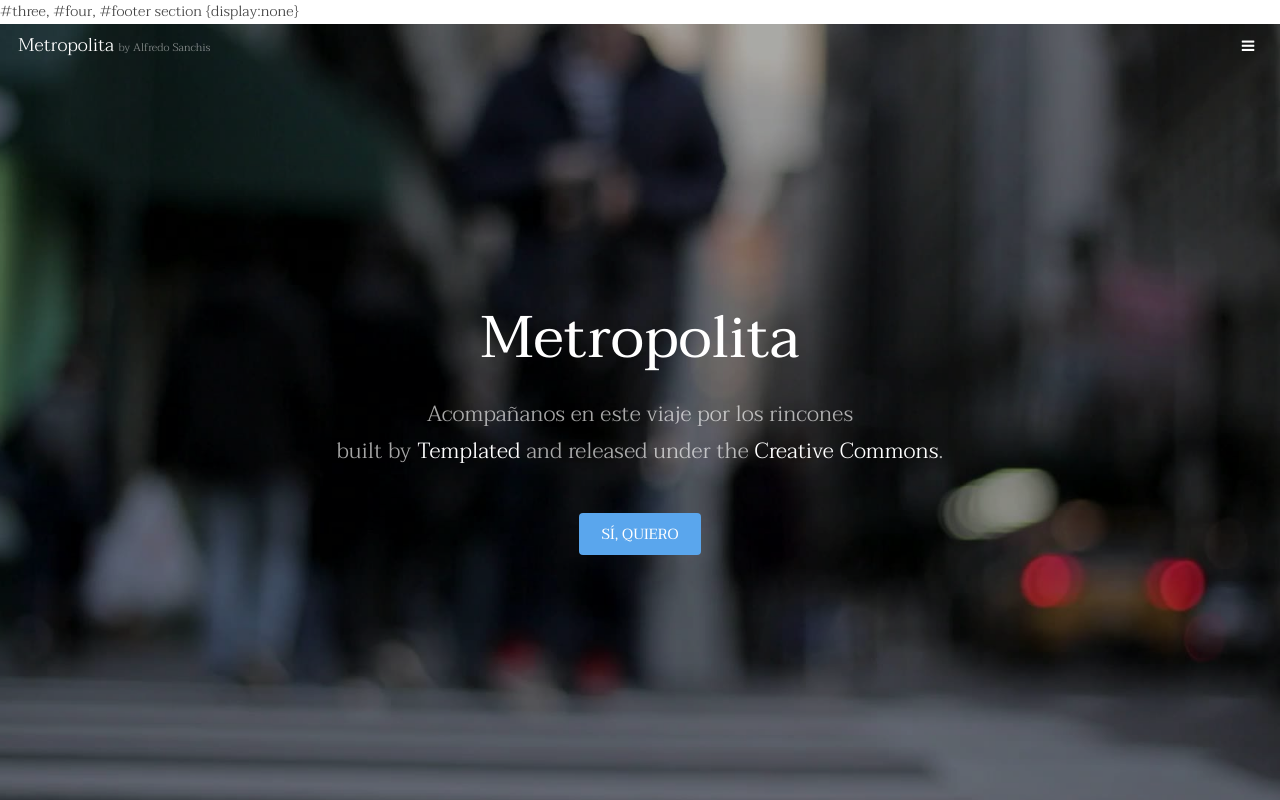
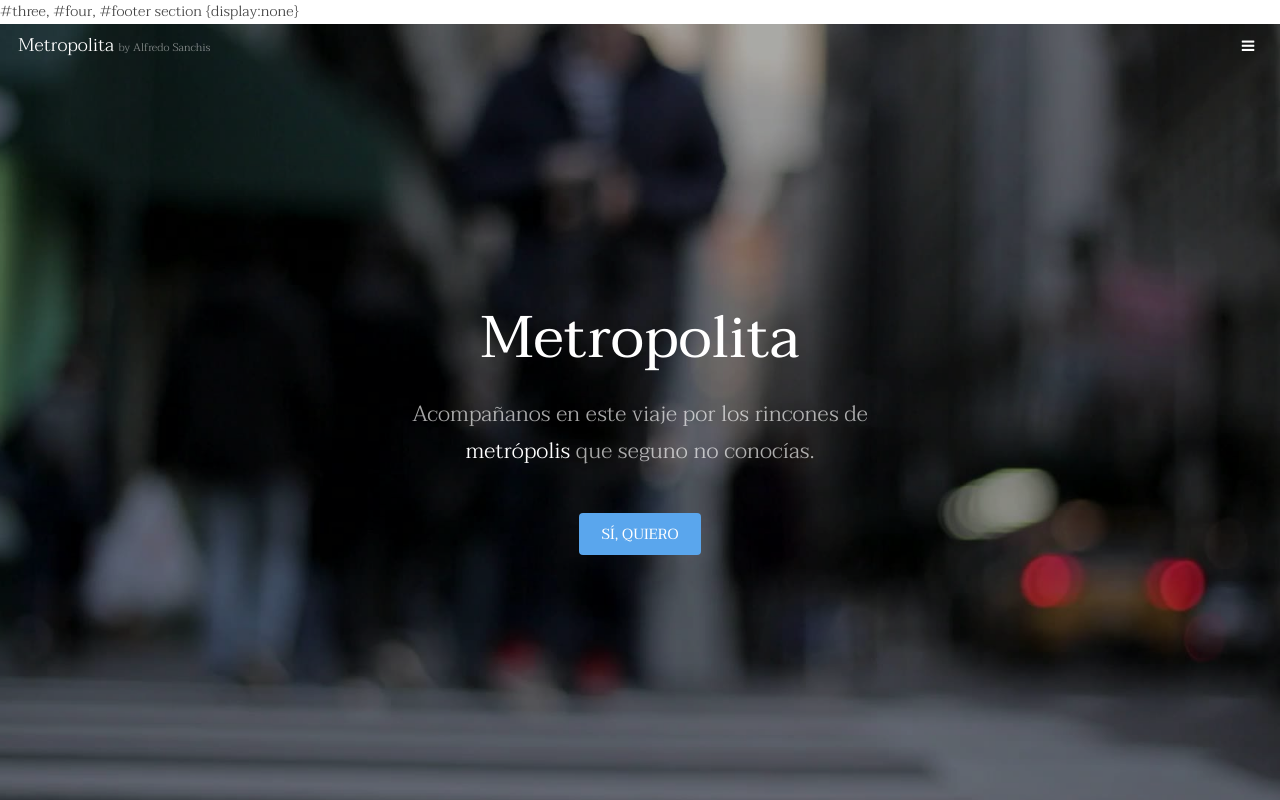
Before and after one commit to Jubey-Kibaghami/03_REP_METROPLITA, a plain HTML site: page index.html in a window 1280 px wide. Shown: the top 800 px of the page. Drawn offline with Linux system fonts and the light colour scheme.

Commit message:
todos los textos que faltan por ALICIA

```diff
--- a/index.html
+++ b/index.html
@@ -40,8 +40,8 @@
 			<section id="banner" data-video="images/banner">
 				<div class="inner">
 					<h1>Metropolita</h1>
-					<p>Acompañanos en este viaje por los rincones<br />
-					built by <a href="https://templated.co/">Templated</a> and released under the <a href="https://templated.co/license">Creative Commons</a>.</p>
+					<p>Acompañanos en este viaje por los rincones de<br />
+					<a href="https://templated.co/">metrópolis</a> que seguno no conocías.</p>
 					<a href="#one" class="button special scrolly">Sí, quiero</a>
 				</div>
 			</section>
```
Also changed, not shown: 1 other file.
